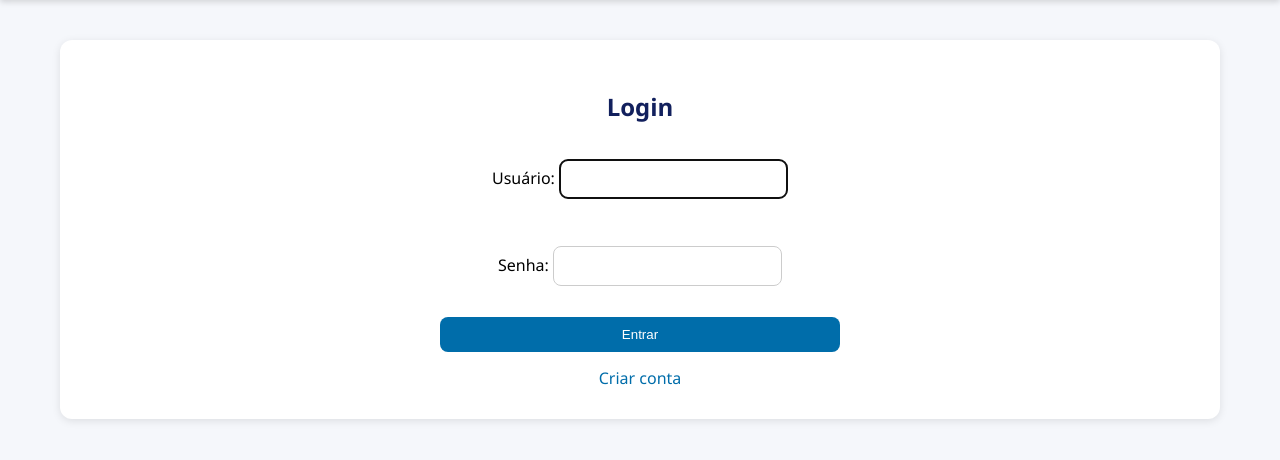
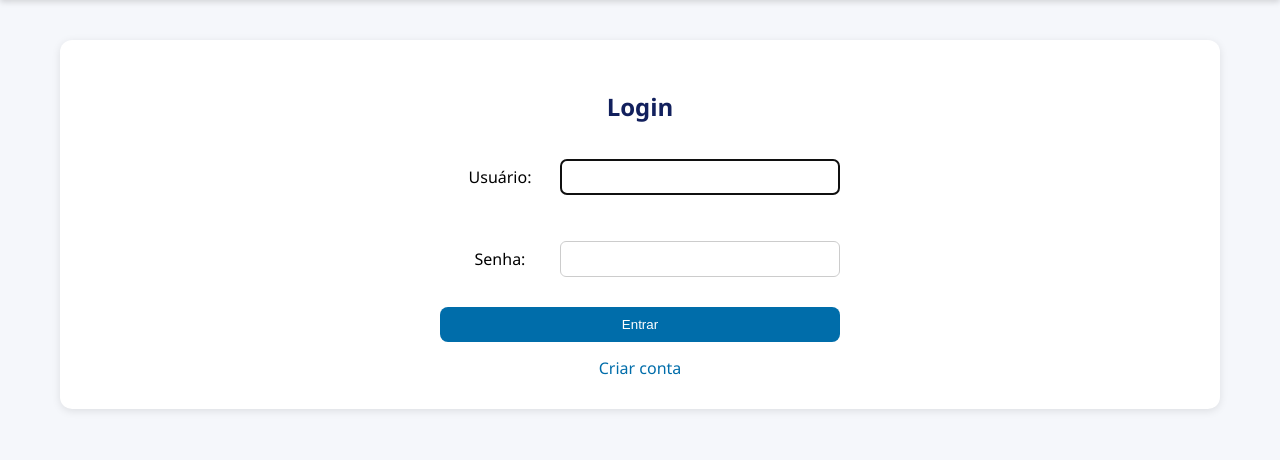
Before and after one commit to unifcfonseca/EngenhariaSoftware, a Django app: a page that uses mvp/users/templates/users/login.html in a window 1280 px wide. Shown: the part 102-562 px from the top of the page. Run offline with Django 5.2, Linux system fonts and the light colour scheme.

Commit message:
Add files via upload

```diff
--- a/mvp/users/templates/users/login.html
+++ b/mvp/users/templates/users/login.html
@@ -5,7 +5,30 @@
     .login-container {
         max-width: 400px;
         margin: 0 auto;
+        text-align: left;
+    }
+    .center {
         text-align: center;
+    }
+    form p {
+        display: flex;
+        align-items: center;
+        justify-content: space-between;
+        margin-bottom: 15px;
+    }
+    form p label {
+        width: 120px;
+        text-align: center;
+        margin: 0;
+        font-weight: 500;
+    }
+    form p input,
+    form p select {
+        flex: 1;
+        padding: 8px;
+        border-radius: 6px;
+        border: 1px solid #ccc;
+        font-size: 1rem;
     }
 
     h2 {
@@ -55,12 +78,16 @@
 
 {% block content %}
 <div class="login-container">
-    <h2>Login</h2>
+    <div class="center">
+        <h2>Login</h2>
+    </div>
     <form method="POST">
         {% csrf_token %}
         {{ form.as_p }}
         <button type="submit">Entrar</button>
     </form>
-    <a href="{% url 'register' %}">Criar conta</a>
+    <div class="center">
+        <a href="{% url 'register' %}">Criar conta</a>
+    </div>
 </div>
 {% endblock %}
```
Also changed, not shown: mvp/users/templates/users/email_verification.html (added, +73 -0 lines), mvp/users/templates/users/register.html (+36 -2 lines).
